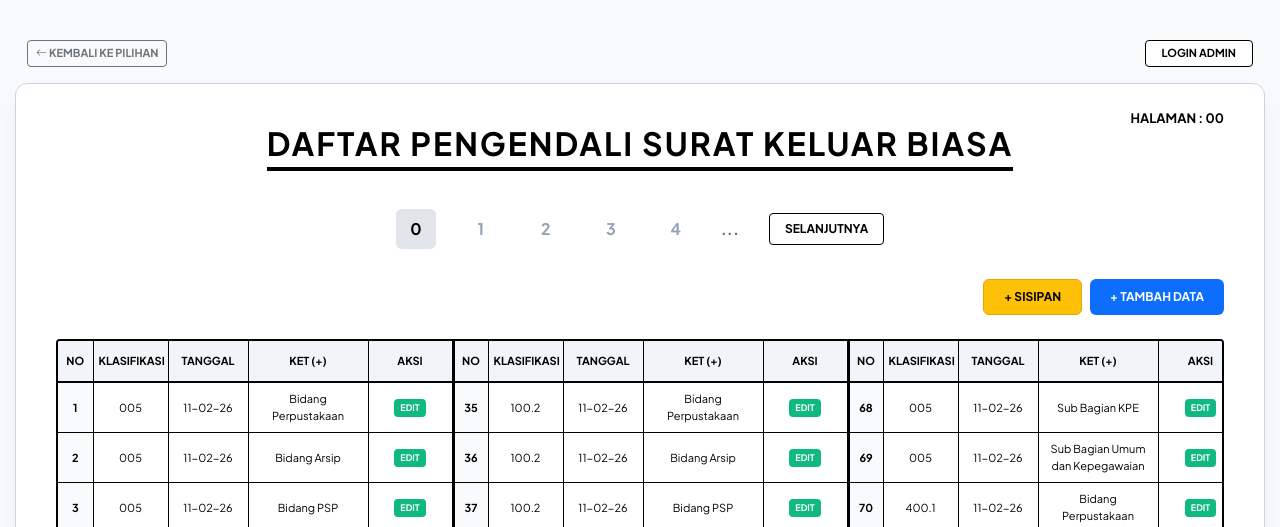
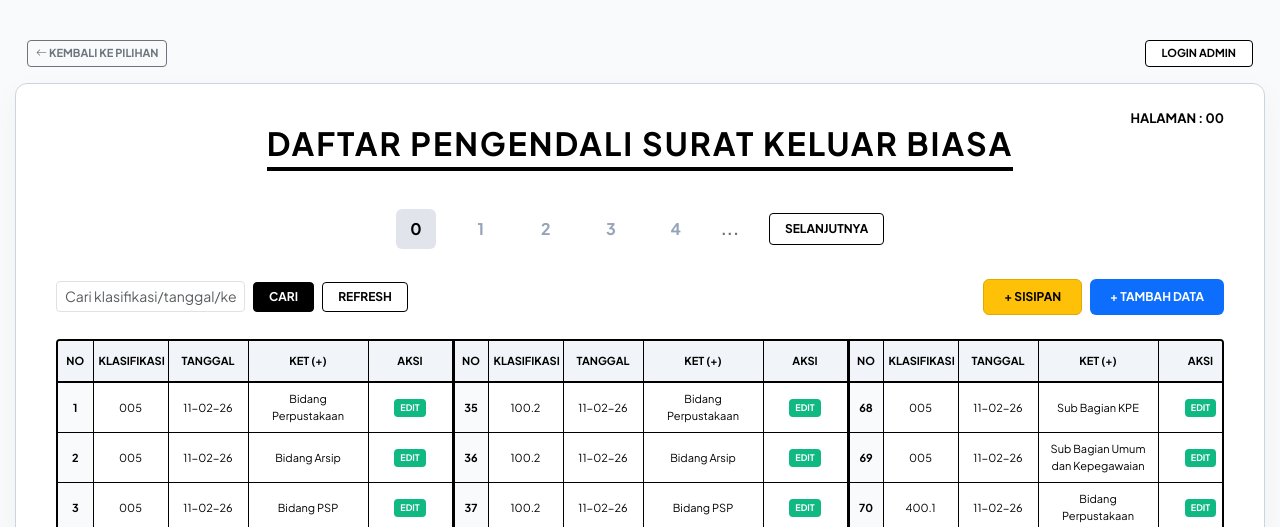
Before and after one commit to alkhila/Magang_WebsiteSurat, a PHP site: page /index.php?type=biasa in a window 1280 px wide. Shown: the top 527 px of the page. Run offline with PHP 8.4, Linux system fonts and the light colour scheme; data comes from the database, SQL or seed files in the repository; some libraries are stand-ins or nearby versions.

Commit message:
Tambahin fitur search

```diff
--- a/views/daftar_view.php
+++ b/views/daftar_view.php
@@ -44,6 +44,11 @@
 
     .highlight-saved {
       animation: highlightFade 6s ease-in-out forwards;
+    }
+
+    .search-highlight {
+      background-color: #fff59d !important;
+      /* light yellow */
     }
 
     .main-card {
@@ -212,7 +217,7 @@
       border: 1px solid #000;
       padding: 5px 15px;
       font-weight: 700;
-      font-size: 11px;
+      font-size: 12px;
       border-radius: 4px;
       transition: 0.3s ease;
     }
@@ -220,6 +225,42 @@
     .btn-export-custom:hover {
       background-color: #fff !important;
       color: #000 !important;
+    }
+
+    /* search button matches export style */
+    .btn-search-custom {
+      background-color: #000;
+      color: #fff;
+      border: 1px solid #000;
+      padding: 5px 15px;
+      font-weight: 700;
+      font-size: 12px;
+      border-radius: 4px;
+      transition: 0.3s ease;
+    }
+
+    .btn-search-custom:hover {
+      background-color: #fff !important;
+      color: #000 !important;
+      border: 1px solid #000 !important;
+      /* add stroke on hover */
+    }
+
+    /* refresh button reverse of export/search */
+    .btn-refresh-custom {
+      background-color: #fff;
+      color: #000;
+      border: 1px solid #000;
+      padding: 5px 15px;
+      font-weight: 700;
+      font-size: 12px;
+      border-radius: 4px;
+      transition: 0.3s ease;
+    }
+
+    .btn-refresh-custom:hover {
+      background-color: #000 !important;
+      color: #fff !important;
     }
 
     .dropdown-menu {
@@ -441,9 +482,18 @@
         class="btn-outline-black">SELANJUTNYA</a>
     </div>
 
-    <div class="d-flex justify-content-end mb-4 action-buttons-container">
-      <button class="btn btn-sisipan-custom me-2 fw-bold" onclick="bukaModalSisipan()">+ SISIPAN</button>
-      <button class="btn-modern-add fw-bold" onclick="bukaModalTambah()">+ TAMBAH DATA</button>
+    <div class="d-flex justify-content-between mb-4 action-buttons-container">
+      <div class="d-flex align-items-center">
+        <input type="text" id="searchInput" class="form-control form-control-sm me-2"
+          placeholder="Cari klasifikasi/tanggal/keterangan" style="max-width:300px;">
+        <button class="btn btn-sm btn-search-custom me-2" onclick="performSearch()">CARI</button>
+        <button class="btn btn-sm btn-refresh-custom" onclick="clearSearch()">REFRESH</button>
+        <!-- keeps search term -->
+      </div>
+      <div class="d-flex">
+        <button class="btn btn-sisipan-custom me-2 fw-bold" onclick="bukaModalSisipan()">+ SISIPAN</button>
+        <button class="btn-modern-add fw-bold" onclick="bukaModalTambah()">+ TAMBAH DATA</button>
+      </div>
     </div>
 
     <div class="table-responsive">
@@ -653,7 +703,6 @@
           if (params.has('highlight')) target = params.get('highlight');
         }
 
-        // fallback: sessionStorage from client-side submit
         if (!target) target = sessionStorage.getItem('scrollTo');
 
         if (target) {
@@ -668,16 +717,15 @@
           }
 
           if (el) {
-            // find the row element to highlight
-            let row = el.tagName.toLowerCase() === 'tr' ? el : el.closest('tr');
-            if (row) {
-              // scroll into center of page
-              row.scrollIntoView({ behavior: 'smooth', block: 'center' });
-              // add highlight class to row
-              row.classList.add('highlight-saved');
-              // remove class after animation end as fallback
-              setTimeout(() => { row.classList.remove('highlight-saved'); }, 4500);
+            let highlightEl = el;
+            let scrollTarget = el;
+            if (el.tagName.toLowerCase() !== 'tr') {
+              const parentRow = el.closest('tr');
+              if (parentRow) scrollTarget = parentRow;
             }
+            scrollTarget.scrollIntoView({ behavior: 'smooth', block: 'center' });
+            highlightEl.classList.add('highlight-saved');
+            setTimeout(() => { highlightEl.classList.remove('highlight-saved'); }, 4500);
           }
         }
       } catch (err) { /* ignore errors */ }
@@ -691,6 +739,75 @@
     }
 
     function syncNoSisipan(v) { document.getElementById('input_no').value = v; }
+
+    // perform search when enter is pressed, restore saved term, and persist on unload
+    document.addEventListener('DOMContentLoaded', function () {
+      const input = document.getElementById('searchInput');
+      if (input) {
+        // restore previous term if exists
+        const saved = sessionStorage.getItem('searchTerm');
+        if (saved) {
+          input.value = saved;
+          // automatically highlight existing term
+          performSearch();
+        }
+        input.addEventListener('keydown', function (e) {
+          if (e.key === 'Enter') {
+            e.preventDefault();
+            performSearch();
+          }
+        });
+        // also update storage on typing
+        input.addEventListener('input', function () {
+          sessionStorage.setItem('searchTerm', input.value);
+        });
+        // ensure term saved even if user reloads without typing
+        window.addEventListener('beforeunload', function () {
+          sessionStorage.setItem('searchTerm', input.value);
+        });
+      }
+    });
+
+    function clearHighlights() {
+      const spans = document.querySelectorAll('span.search-highlight');
+      spans.forEach(sp => {
+        sp.outerHTML = sp.innerText;
+      });
+    }
+
+    function performSearch() {
+      const term = document.getElementById('searchInput').value.trim();
+      // clear only highlights (not input)
+      clearHighlights();
+      // preserve term across reloads
+      sessionStorage.setItem('searchTerm', term);
+      if (!term) return;
+      const regex = new RegExp(`(${term.replace(/[.*+?^${}()|[\]\\]/g, '\\\$&')})`, 'gi');
+      const tables = [document.getElementById('mainTable'), document.getElementById('tableSisipan')];
+      tables.forEach(tbl => {
+        if (!tbl) return;
+        // grab all data cells (includes klasifikasi, tanggal, keterangan, etc.)
+        const cells = tbl.querySelectorAll('tbody td');
+        cells.forEach(td => {
+          if (!td || !td.innerText) return;
+          const original = td.innerText;
+          if (regex.test(original)) {
+            td.innerHTML = original.replace(regex, '<span class="search-highlight">$1</span>');
+          }
+        });
+      });
+    }
+
+    function clearSearch() {
+      // remove highlight spans and clear the input value
+      const spans = document.querySelectorAll('span.search-highlight');
+      spans.forEach(sp => {
+        sp.outerHTML = sp.innerText; // replace span with its text
+      });
+      // also remove stored term
+      document.getElementById('searchInput').value = '';
+      sessionStorage.removeItem('searchTerm');
+    }
 
     function bukaModalTambah() {
       document.getElementById('modalTitle').innerText = "TAMBAH DATA";
```
